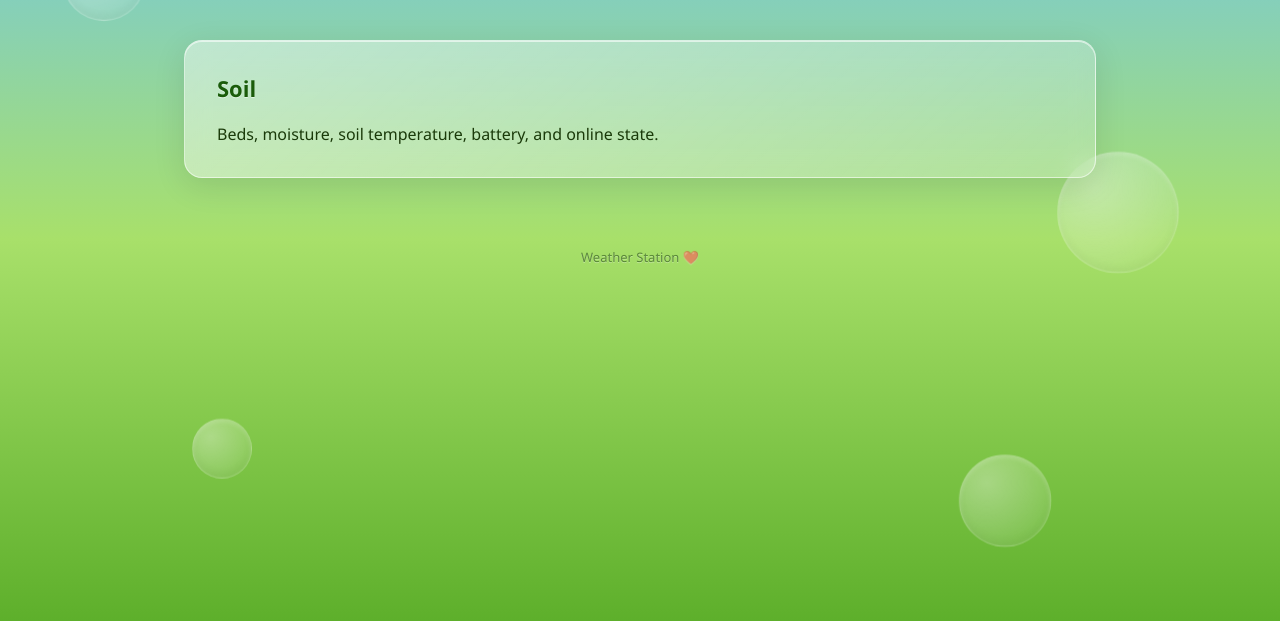
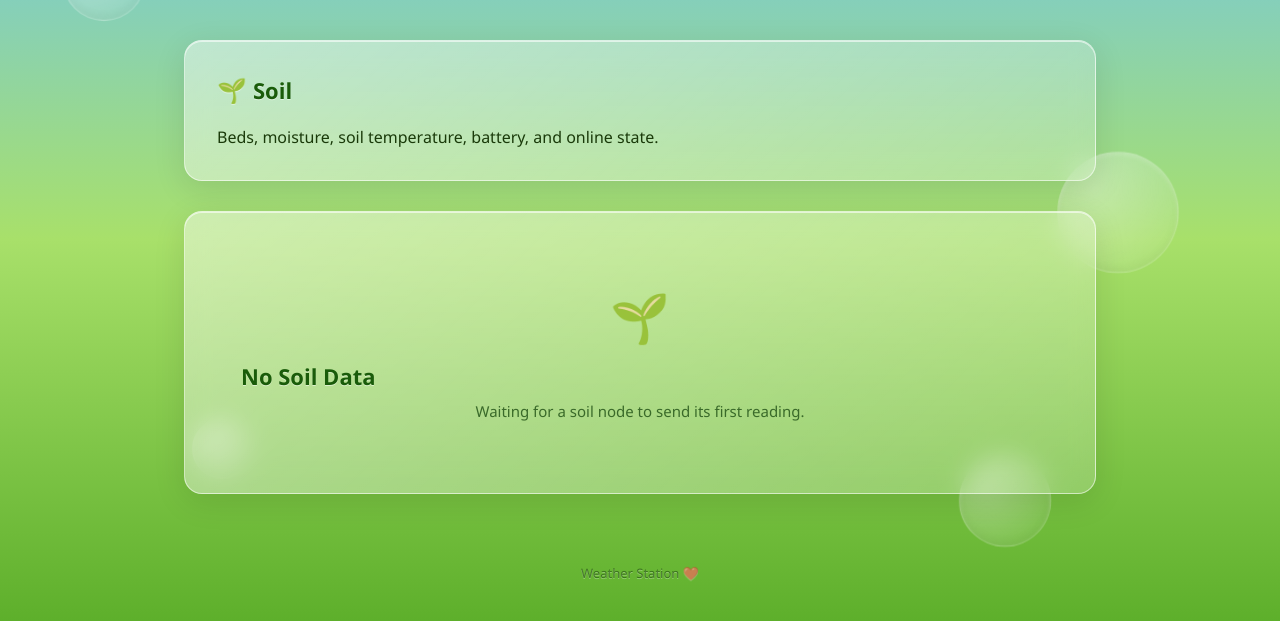
Before and after one commit to cecedabro/weatherstation, a FastAPI app: page /soil in a window 1280 px wide. Shown: the part 161-782 px from the top of the page. Run offline with FastAPI, Linux system fonts and the light colour scheme.

Commit message:
T32: `/soil` page (SPEC 10.3): one card per soil node with moisture, soil temperature, battery voltage, online/offline and last seen (`ago`), plus a "needs water" badge when moisture < 25 %. Each card links to `/soil/<node_id>`. Empty state. Write `tests/test_page_soil.py` (24.9 % shows the badge, 25.0 % does not; a node last seen 16 min ago is offline).

```diff
--- a/backend/app/static/style.css
+++ b/backend/app/static/style.css
@@ -644,6 +644,13 @@ body {
   border: 1px solid #e0c040;
 }
 
+.badge-needs-water {
+  background: linear-gradient(180deg, #60c8f0, #30a0d0);
+  color: #0a2a40;
+  box-shadow: 0 1px 3px rgba(0, 0, 0, 0.1), inset 0 1px 0 rgba(255, 255, 255, 0.4);
+  border: 1px solid #50b8e0;
+}
+
 /* ---- Chart selector ---- */
 .chart-selector {
   display: flex;
@@ -663,6 +670,21 @@ body {
   box-shadow: var(--shadow-button);
 }
 
+.card-meta {
+  display: flex;
+  gap: var(--space-sm);
+  align-items: center;
+  flex-wrap: wrap;
+  margin-top: var(--space-md);
+  font-size: var(--font-size-badge);
+  font-weight: 600;
+}
+
+.card-meta time {
+  font-size: var(--font-size-badge);
+  color: var(--color-text-muted);
+}
+
 /* ---- Responsive ---- */
 @media (max-width: 640px) {
   .form-grid { grid-template-columns: 1fr; }
--- a/backend/app/templates/soil.html
+++ b/backend/app/templates/soil.html
@@ -2,7 +2,62 @@
 {% block title %}{{ page_title }} - Weather Station{% endblock %}
 {% block content %}
 <section class="card">
-  <h2>{{ page_title }}</h2>
+  <h2><span class="icon">&#x1F331;</span> {{ page_title }}</h2>
   <p>Beds, moisture, soil temperature, battery, and online state.</p>
 </section>
+{% if not soil_nodes %}
+<section class="card">
+  <div class="empty-state">
+    <div class="empty-icon">&#x1F331;&#xFE0F;</div>
+    <h2>No Soil Data</h2>
+    <p>
+      Waiting for a soil node to send its first reading.
+    </p>
+  </div>
+</section>
+{% else %}
+{% for node in soil_nodes %}
+<section class="card" id="soil-card-{{ node.node_id }}">
+  <h3 class="node-title">
+    <a href="/soil/{{ node.node_id }}">{{ node.node_id }}</a>
+  </h3>
+  <div class="stats-row">
+    {% if "soil_moisture_pct" in node.metrics %}
+    <div class="stat-card">
+      <div class="stat-icon">&#x1F4A7;</div>
+      <div class="stat-value">{{ "%.0f"|format(node.metrics["soil_moisture_pct"]) }}%</div>
+      <div class="stat-label">Moisture</div>
+    </div>
+    {% endif %}
+    {% if "soil_temp_c" in node.metrics %}
+    <div class="stat-card">
+      <div class="stat-icon">&#x1F321;&#xFE0F;</div>
+      <div class="stat-value">{{ "%.1f"|format(node.metrics["soil_temp_c"]) }}°C</div>
+      <div class="stat-label">Soil Temperature</div>
+    </div>
+    {% endif %}
+    {% if node.battery_v is not none %}
+    <div class="stat-card">
+      <div class="stat-icon">&#x1F50B;</div>
+      <div class="stat-value">{{ "%.2f"|format(node.battery_v) }}V</div>
+      <div class="stat-label">Battery</div>
+    </div>
+    {% endif %}
+  </div>
+  <div class="card-meta">
+    {% if node.metrics.get("soil_moisture_pct", 100) < 25 %}
+    <span class="badge badge-needs-water">&#x1F4A6; Needs Water</span>
+    {% endif %}
+    {% if node.offline %}
+    <span class="badge badge-offline">Offline since {{ node.reading_time|local_time if node.reading_time else 'N/A' }}</span>
+    {% else %}
+    <span class="badge badge-online">Online</span>
+    <time datetime="{{ node.reading_time.isoformat() if node.reading_time else '' }}" title="{{ node.reading_time|local_time if node.reading_time else '' }}">
+      Updated {{ ago(node.reading_time) if node.reading_time else 'N/A' }}
+    </time>
+    {% endif %}
+  </div>
+</section>
+{% endfor %}
+{% endif %}
 {% endblock %}
--- a/backend/app/web.py
+++ b/backend/app/web.py
@@ -152,9 +152,28 @@ async def weather_page() -> HTMLResponse:
 @router.get("/soil")
 async def soil_page() -> HTMLResponse:
     """Render the soil page per SPEC 10.3."""
-    template = _jinja_env.get_template("soil.html")
-    html = template.render(active="soil", page_title="Soil")
-    return HTMLResponse(content=html)
+    db = SessionLocal()
+    try:
+        all_nodes = _current_readings(db)
+        now = datetime.now(UTC)
+        for node in all_nodes:
+            rt = node.get("reading_time")
+            if rt is not None:
+                offline = (now - rt) > timedelta(minutes=15)
+                node["offline"] = offline
+            else:
+                node["offline"] = True
+        soil_nodes = [n for n in all_nodes if n["node_type"] == "soil"]
+        template = _jinja_env.get_template("soil.html")
+        html = template.render(
+            soil_nodes=soil_nodes,
+            active="soil",
+            page_title="Soil",
+            now=now,
+        )
+        return HTMLResponse(content=html)
+    finally:
+        db.close()
 
 
 @router.get("/history")
```
Also changed, not shown: PLAN.md (+1 -1 lines), PROGRESS.md (+8 -0 lines), backend/tests/test_page_soil.py (added, +207 -0 lines).
